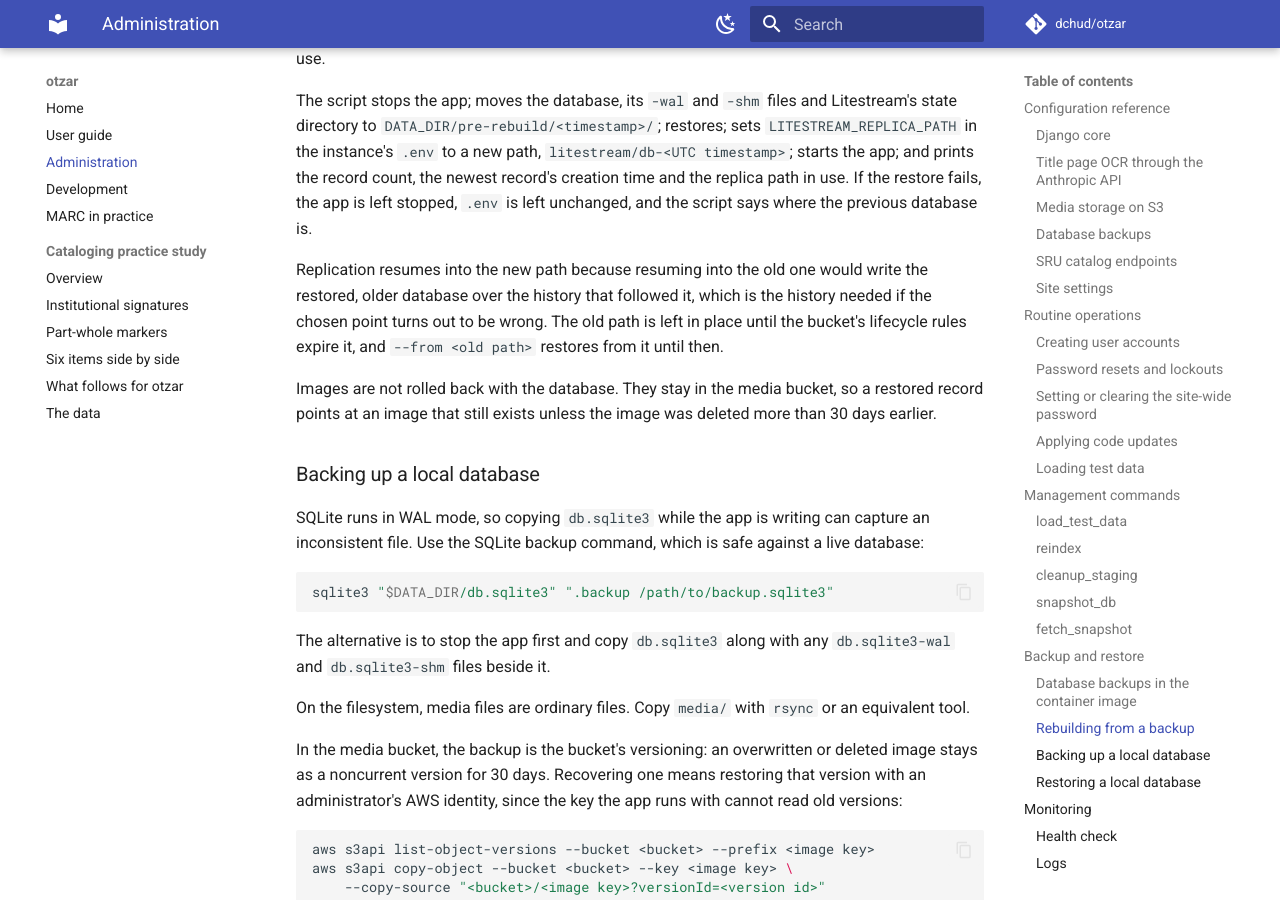
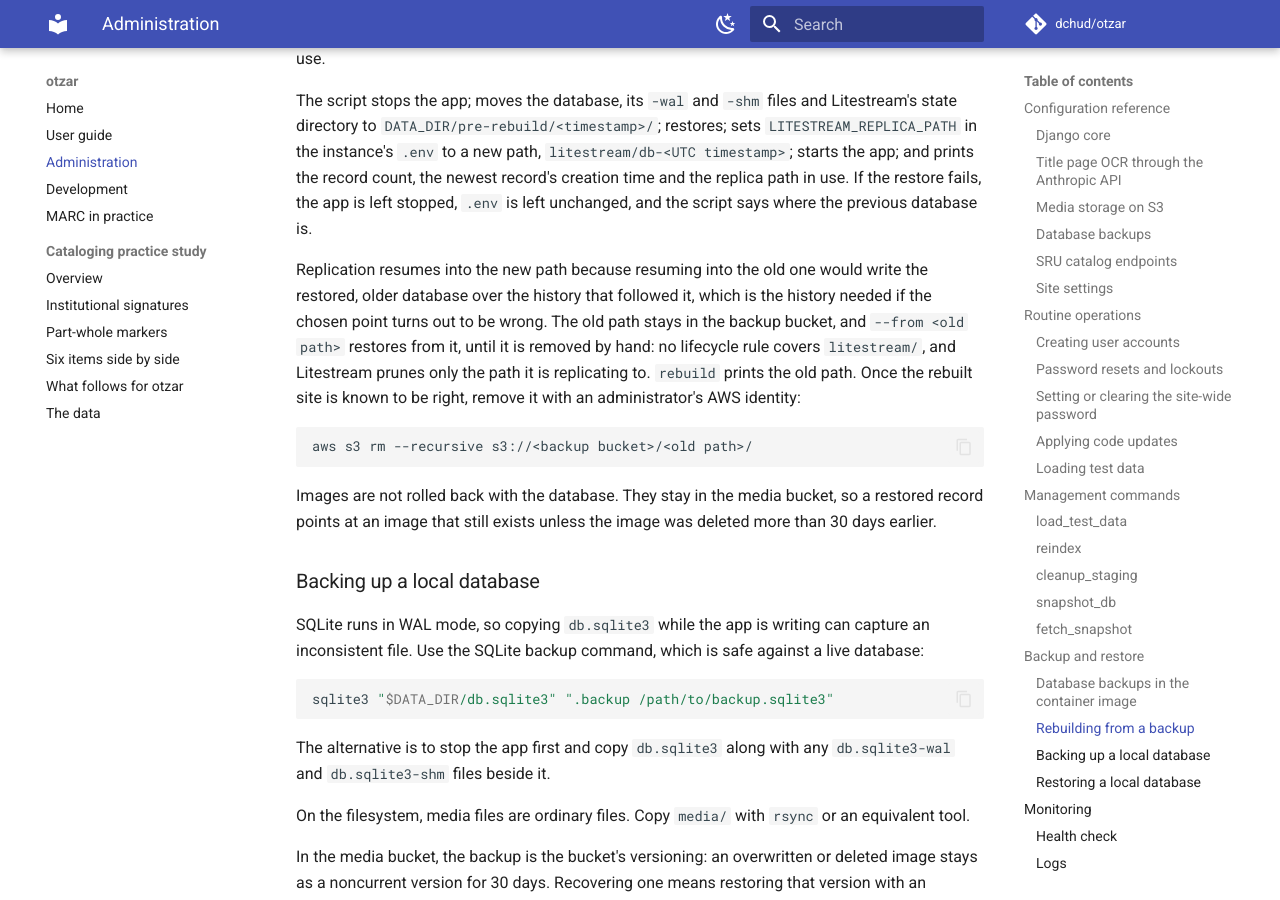
Before and after one commit to dchud/otzar, an MkDocs documentation site: the page built from docs/administration.md, in a window 1280 px wide and 900 px high, scrolled down 8501 px. Built offline with MkDocs 1.6.1 and Material for MkDocs 9.7.7, drawn with Linux system fonts in a browser that asks for light colours; comment, search, counter and statistics services are not loaded.

Commit message:
docs: say an old replica path stays until removed by hand
No lifecycle rule covers litestream/, and Litestream prunes only the
path it replicates to, so a path left behind by a rebuild does not
expire on its own.

````diff
--- a/docs/administration.md
+++ b/docs/administration.md
@@ -325,8 +325,15 @@ script says where the previous database is.
 Replication resumes into the new path because resuming into the old one would
 write the restored, older database over the history that followed it, which
 is the history needed if the chosen point turns out to be wrong. The old path
-is left in place until the bucket's lifecycle rules expire it, and
-`--from <old path>` restores from it until then.
+stays in the backup bucket, and `--from <old path>` restores from it, until it
+is removed by hand: no lifecycle rule covers `litestream/`, and Litestream
+prunes only the path it is replicating to. `rebuild` prints the old path. Once
+the rebuilt site is known to be right, remove it with an administrator's AWS
+identity:
+
+```bash
+aws s3 rm --recursive s3://<backup bucket>/<old path>/
+```
 
 Images are not rolled back with the database. They stay in the media bucket,
 so a restored record points at an image that still exists unless the image was
````
Also changed, not shown: 1 other file.
